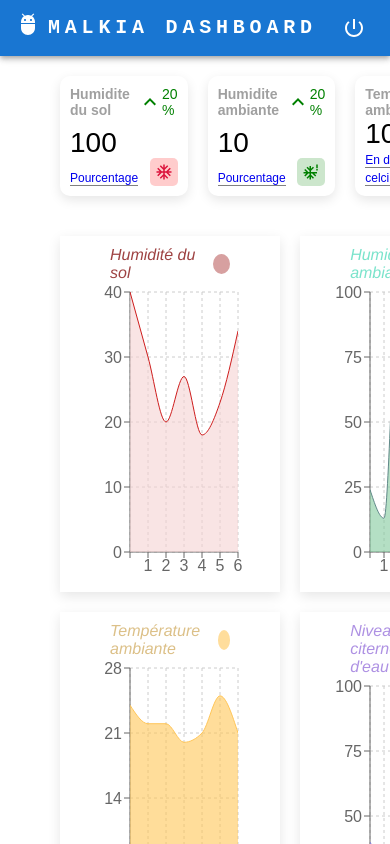
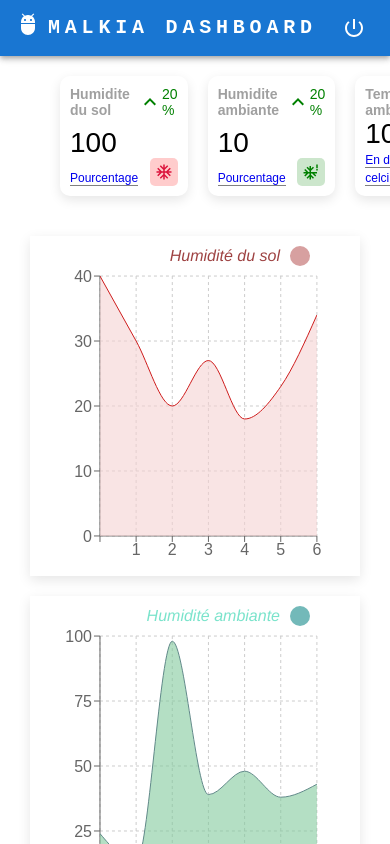
Before and after one commit to EsdrasWite/frontend-malkia-dashboard, a React (Create React App) app: page /home in a window 390 px wide. Shown: the top 844 px of the page. Built offline with nearby package versions, Linux system fonts and the light colour scheme.

Commit message:
application of responsive

```diff
--- a/src/components/styles/globalStyle.scss
+++ b/src/components/styles/globalStyle.scss
@@ -1,3 +1,5 @@
+@import './responsive.scss';
+
 * {
     font-family: 'Nunito', sans-serif;
     font-weight: 400;
@@ -18,72 +20,6 @@
 
 }
 
-.chart {
-    display: flex;
-    gap: 20px;
-    padding: 10px 60px;
-
-
-    .lefChat {
-        flex: 1;
-        box-shadow: rgba(0, 0, 0, 0.1) 0px 4px 12px;
-        height: 350px;
-
-        .legend {
-            display: flex;
-            flex-direction: row;
-            justify-content: right;
-            align-items: center;
-            gap: 10px;
-            padding: 0px 40px;
-
-            .LegendDot {
-                height: 20px;
-                width: 20px;
-                border-radius: 50%;
-                background-color: #D7A0A0;
-            }
-
-            .legendLabel {
-                font-family: 'Franklin Gothic Medium', 'Arial Narrow', Arial, sans-serif;
-                font-style: italic;
-                color: #9e4242;
-            }
-
-        }
-    }
-
-    .RightChat {
-        flex: 1;
-        box-shadow: rgba(0, 0, 0, 0.1) 0px 4px 12px;
-        height: 350px;
-
-        .legend {
-            display: flex;
-            flex-direction: row;
-            justify-content: right;
-            align-items: center;
-            gap: 10px;
-            padding: 0px 40px;
-
-            .LegendDot {
-                height: 20px;
-                width: 20px;
-                border-radius: 50%;
-                background-color: #73b9b9;
-            }
-
-            .legendLabel {
-                font-family: 'Franklin Gothic Medium', 'Arial Narrow', Arial, sans-serif;
-                font-style: italic;
-                color: #52dbbbc4;
-            }
-
-        }
-
-    }
-}
-
 .chart2 {
     display: grid;
     gap: 20px;
@@ -91,6 +27,10 @@
     grid-template-columns: 1fr 1fr;
     grid-auto-rows: minmax(160px, auto);
 
+    @include md{
+        padding: 20px 30px;
+        grid-template-columns: 1fr;
+    }
     .box {
         padding: 10px;
         box-shadow: rgba(0, 0, 0, 0.1) 0px 4px 12px;
```
